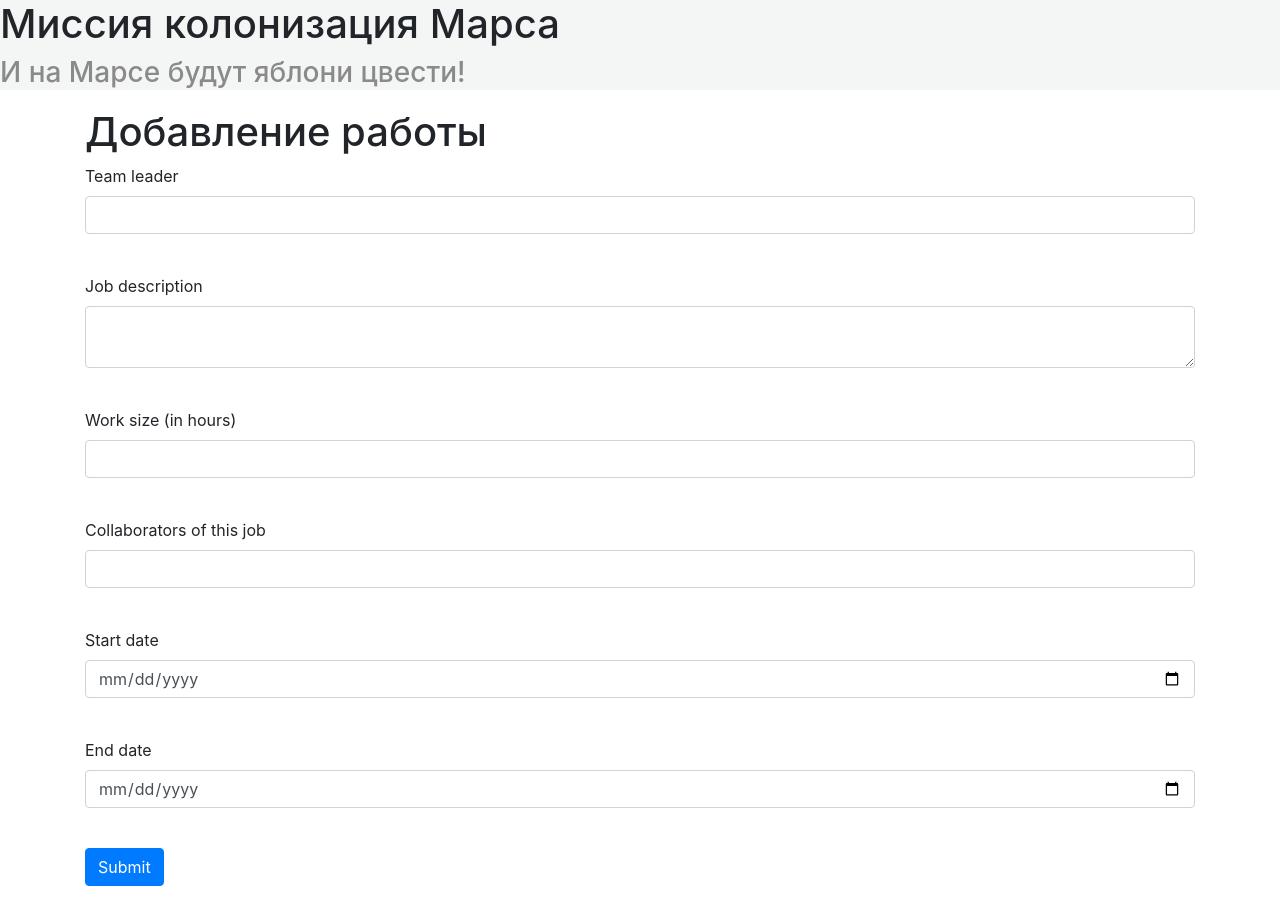
After one commit to kobalt19/MarsSQLAlchemy, a Flask app: page /add_job/ in a window 1280 px wide. The commit adds this page. Run offline with Flask 3, Linux system fonts and the light colour scheme; some libraries are stand-ins or nearby versions.

Commit message:
Added job adding page

```diff
--- /dev/null
+++ b/forms/job.py
@@ -0,0 +1,13 @@
+from flask_wtf import FlaskForm
+from wtforms import DateField, IntegerField, StringField, SubmitField, TextAreaField
+from wtforms.validators import DataRequired
+
+
+class AddJobForm(FlaskForm):
+    team_leader = IntegerField('Team leader', validators={DataRequired()})
+    job_desc = TextAreaField('Job description', validators={DataRequired()})
+    work_size = IntegerField('Work size (in hours)', validators={DataRequired()})
+    collaborators = StringField('Collaborators of this job', validators={DataRequired()})
+    start_date = DateField('Start date', validators={DataRequired()})
+    end_date = DateField('End date', validators={DataRequired()})
+    submit = SubmitField('Submit')
--- a/main.py
+++ b/main.py
@@ -6,6 +6,7 @@ from data import db_session, users_resources
 from data.users import User
 from data.jobs import Jobs
 from forms.user import LoginForm, RegisterForm
+from forms.job import AddJobForm
 
 app = Flask(__name__)
 app.config['SECRET_KEY'] = 'yandexlyceum_secret_key'
@@ -149,6 +150,41 @@ def login():
     return render_template('login.html', title='Авторизация', form=form)
 
 
+@app.route('/add_job/', methods={'GET', 'POST'})
+def add_job():
+    form = AddJobForm()
+    if form.validate_on_submit():
+        team_leader = db_sess.get(User, form.team_leader.data)
+        if not team_leader:
+            return render_template('add_job.html', title='Добавление формы', form=form,
+                                   message='Руководитель работы не найден')
+        try:
+            collaborators = [db_sess.get(User, id_) for id_ in map(int, form.collaborators.data.split(', '))]
+            assert collaborators and all(collaborators)
+        except (AssertionError, ValueError):
+            return render_template('add_job.html', title='Добавление формы', form=form,
+                                   message='Неправильное значение поля сотрудников')
+        if form.start_date.data > form.end_date.data:
+            return render_template('add_job.html', title='Добавление формы', form=form,
+                                   message='Дата начала работы позже даты её ококнчания')
+        job = Jobs(
+            team_leader=form.team_leader.data,
+            job=form.job_desc.data,
+            work_size=form.work_size.data,
+            collaborators=form.collaborators.data,
+            start_date=form.start_date.data,
+            end_date=form.end_date.data,
+        )
+        try:
+            db_sess.add(job)
+            db_sess.commit()
+        except BaseException as err:
+            db_sess.rollback()
+            raise err
+        return redirect('/')
+    return render_template('add_job.html', title='Добавление формы', form=form)
+
+
 def main():
     api.add_resource(users_resources.UsersListResource, '/api/v2/users')
     api.add_resource(users_resources.UsersResource, '/api/v2/users/<int:user_id>')
--- /dev/null
+++ b/templates/add_job.html
@@ -0,0 +1,51 @@
+{% extends "base.html" %}
+{% block content %}
+	<h1> Добавление работы </h1>
+	<form action="" method="post">
+		{{ form.hidden_tag() }}
+		<p>
+			{{ form.team_leader.label }} <br>
+			{{ form.team_leader(class="form-control") }} <br>
+			{% for error in form.team_leader.errors %}
+				<p class="alert alert-danger" role="alert"> {{ error }} </p>
+			{% endfor %}
+		</p>
+		<p>
+			{{ form.job_desc.label }} <br>
+			{{ form.job_desc(class="form-control") }} <br>
+			{% for error in form.job_desc.errors %}
+				<p class="alert alert-danger" role="alert"> {{ error }} </p>
+			{% endfor %}
+		</p>
+		<p>
+			{{ form.work_size.label }} <br>
+			{{ form.work_size(class="form-control") }} <br>
+			{% for error in form.work_size.errors %}
+				<p class="alert alert-danger" role="alert"> {{ error }} </p>
+			{% endfor %}
+		</p>
+		<p>
+			{{ form.collaborators.label }} <br>
+			{{ form.collaborators(class="form-control") }} <br>
+			{% for error in form.collaborators.errors %}
+				<p class="alert alert-danger" role="alert"> {{ error }} </p>
+			{% endfor %}
+		</p>
+		<p>
+			{{ form.start_date.label }} <br>
+			{{ form.start_date(class="form-control") }} <br>
+			{% for error in form.start_date.errors %}
+				<p class="alert alert-danger" role="alert"> {{ error }} </p>
+			{% endfor %}
+		</p>
+		<p>
+			{{ form.end_date.label }} <br>
+			{{ form.end_date(class="form-control") }} <br>
+			{% for error in form.end_date.errors %}
+				<p class="alert alert-danger" role="alert"> {{ error }} </p>
+			{% endfor %}
+		</p>
+		<p> {{ form.submit(type="submit", class="btn btn-primary") }} </p>
+		<p> {{ message }} </p>
+	</form>
+{% endblock %}
--- a/templates/register.html
+++ b/templates/register.html
@@ -67,7 +67,7 @@
                 <p class="alert alert-danger" role="alert"> {{ error }} </p>
             {% endfor %}
         </p>
-        <p> {{ form.submit(class="btn btn-primary") }} </p>
+        <p> {{ form.submit(type="submit", class="btn btn-primary") }} </p>
         <p> {{ message }} </p>
     </form>
 {% endblock %}
```
Also changed, not shown: forms/news.py (deleted, +0 -10 lines), db/mars_explorer.db, 1 other file.
